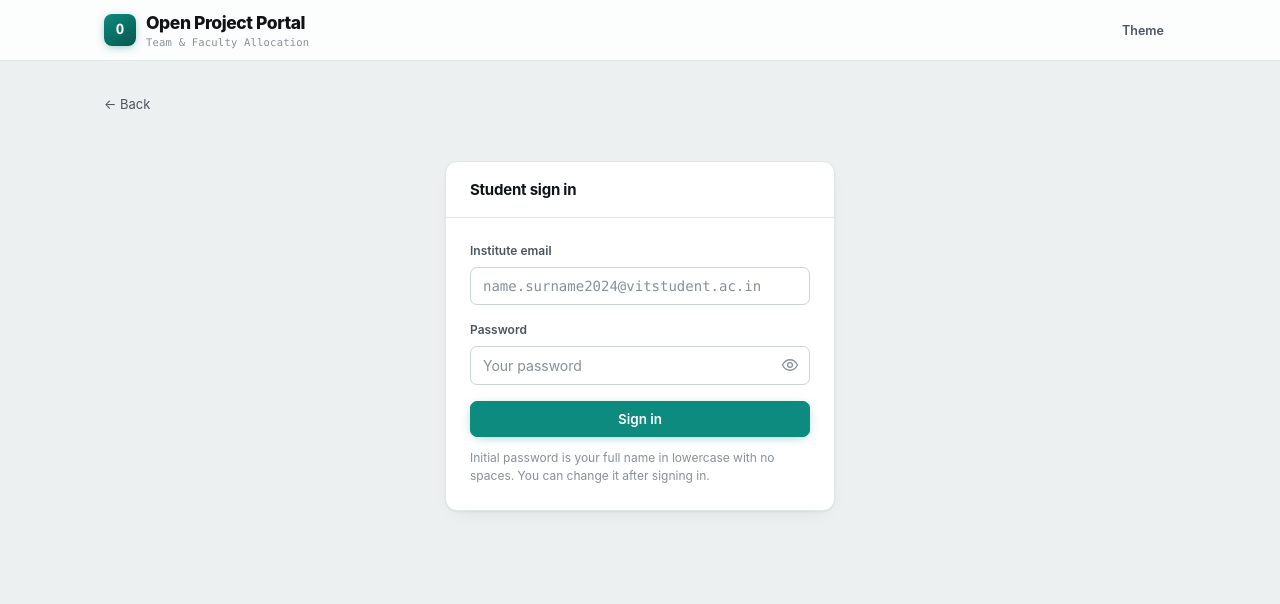
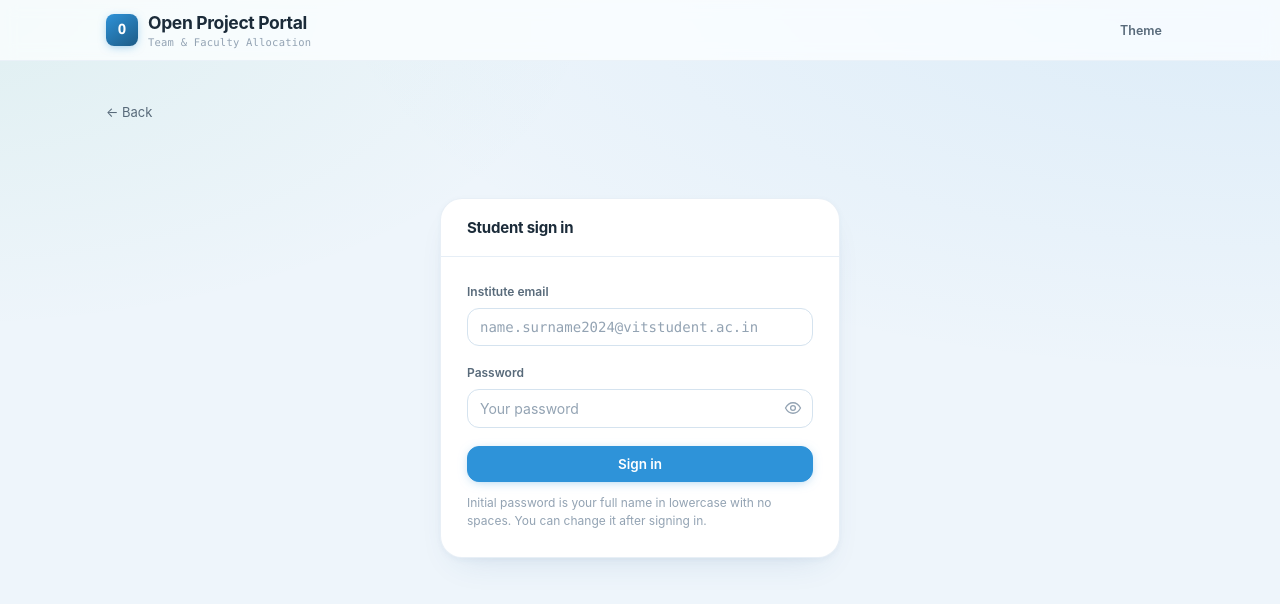
Before and after one commit to wyattstanson/open-project-portal, a website: page portal/public/index.html in a window 1280 px wide. Both pictures are taken after a click on the button "Continue as student". Drawn offline with Linux system fonts and the light colour scheme.

Commit message:
Enforce one-student-one-group (submit blocks clashes, replaces own; directory flags grouped); breezy light-first redesign (sky palette, airy gradient, softer type/shadows)

```diff
--- a/portal/public/index.html
+++ b/portal/public/index.html
@@ -6,30 +6,30 @@
 <title>Open Project Portal</title>
 <style>
   :root{
-    --bg:#edf0f0; --surface:#ffffff; --surface-2:#f3f6f5; --raise:#ffffff;
-    --ink:#0f1417; --ink-2:#4b555c; --ink-3:#869099; --line:#e1e6e6; --line-2:#ccd4d3;
-    --brand:#0d8b7e; --brand-2:#0a746a; --brand-ink:#ffffff; --brand-wash:#dcf1ed;
-    --good:#15803d; --good-wash:#e3f3e9; --warn:#9a5a00; --warn-wash:#f6ecd8;
-    --bad:#c62f28; --bad-wash:#f8e5e3; --info-wash:#e2f1ef;
-    --s1:4px; --s2:8px; --s3:12px; --s4:16px; --s5:24px; --s6:32px; --s7:48px;
-    --r1:7px; --r2:12px; --r3:16px;
-    --shadow:0 1px 2px rgba(16,22,26,.05), 0 6px 20px -10px rgba(16,22,26,.12);
-    --shadow-2:0 14px 40px -14px rgba(13,139,126,.28);
+    --bg:#eef5fb; --surface:#ffffff; --surface-2:#f1f7fc; --raise:#ffffff;
+    --ink:#1b2b39; --ink-2:#586a7a; --ink-3:#93a3b3; --line:#e6eef6; --line-2:#d5e3ef;
+    --brand:#2e93d9; --brand-2:#1f7cc0; --brand-ink:#ffffff; --brand-wash:#e4f2fd;
+    --good:#12a06b; --good-wash:#e0f5ec; --warn:#b3760a; --warn-wash:#fbeed6;
+    --bad:#dd5c54; --bad-wash:#fce8e6; --info-wash:#e7f2fc;
+    --s1:4px; --s2:8px; --s3:12px; --s4:18px; --s5:26px; --s6:40px; --s7:56px;
+    --r1:10px; --r2:16px; --r3:22px;
+    --shadow:0 2px 6px rgba(40,90,140,.05), 0 16px 36px -18px rgba(40,90,140,.16);
+    --shadow-2:0 24px 54px -20px rgba(46,147,217,.30);
     --mono:"SFMono-Regular",ui-monospace,"Cascadia Mono","Roboto Mono",Menlo,Consolas,monospace;
     --sans:"Inter","Segoe UI",Roboto,-apple-system,system-ui,"Helvetica Neue",Arial,sans-serif;
     --serif:"Inter","Segoe UI",Roboto,-apple-system,system-ui,"Helvetica Neue",Arial,sans-serif;
   }
   @media(prefers-color-scheme:dark){:root{
-    --bg:#090b0d; --surface:#12161a; --surface-2:#181d22; --raise:#1b2127;
-    --ink:#eaf0f0; --ink-2:#98a3a6; --ink-3:#5f6a6e; --line:#212a2d; --line-2:#313b3f;
-    --brand:#22c2ae; --brand-2:#43d8c4; --brand-ink:#04120f; --brand-wash:#0c2b27;
-    --good:#3ecf7f; --good-wash:#0f2e1c; --warn:#d6a54c; --warn-wash:#2e2612;
-    --bad:#e5675c; --bad-wash:#301a17; --info-wash:#0c2622;
-    --shadow:0 1px 2px rgba(0,0,0,.45), 0 10px 30px -12px rgba(0,0,0,.65);
-    --shadow-2:0 18px 46px -14px rgba(0,0,0,.75);
+    --bg:#0c141d; --surface:#14202c; --surface-2:#1a2836; --raise:#1d2c3a;
+    --ink:#e9f1f8; --ink-2:#9db0c0; --ink-3:#647686; --line:#223140; --line-2:#324556;
+    --brand:#58b3f0; --brand-2:#7cc6f5; --brand-ink:#06121d; --brand-wash:#12283b;
+    --good:#3fd08a; --good-wash:#0f2e20; --warn:#e0b45a; --warn-wash:#33280f;
+    --bad:#ee7369; --bad-wash:#341b18; --info-wash:#10263a;
+    --shadow:0 2px 6px rgba(0,0,0,.35), 0 16px 40px -18px rgba(0,0,0,.6);
+    --shadow-2:0 26px 58px -18px rgba(0,0,0,.7);
   }}
-  :root[data-theme="light"]{--bg:#edf0f0;--surface:#fff;--surface-2:#f3f6f5;--raise:#fff;--ink:#0f1417;--ink-2:#4b555c;--ink-3:#869099;--line:#e1e6e6;--line-2:#ccd4d3;--brand:#0d8b7e;--brand-2:#0a746a;--brand-ink:#fff;--brand-wash:#dcf1ed;--good:#15803d;--good-wash:#e3f3e9;--warn:#9a5a00;--warn-wash:#f6ecd8;--bad:#c62f28;--bad-wash:#f8e5e3;--info-wash:#e2f1ef;--shadow:0 1px 2px rgba(16,22,26,.05),0 6px 20px -10px rgba(16,22,26,.12);--shadow-2:0 14px 40px -14px rgba(13,139,126,.28);}
-  :root[data-theme="dark"]{--bg:#090b0d;--surface:#12161a;--surface-2:#181d22;--raise:#1b2127;--ink:#eaf0f0;--ink-2:#98a3a6;--ink-3:#5f6a6e;--line:#212a2d;--line-2:#313b3f;--brand:#22c2ae;--brand-2:#43d8c4;--brand-ink:#04120f;--brand-wash:#0c2b27;--good:#3ecf7f;--good-wash:#0f2e1c;--warn:#d6a54c;--warn-wash:#2e2612;--bad:#e5675c;--bad-wash:#301a17;--info-wash:#0c2622;--shadow:0 1px 2px rgba(0,0,0,.45),0 10px 30px -12px rgba(0,0,0,.65);--shadow-2:0 18px 46px -14px rgba(0,0,0,.75);}
+  :root[data-theme="light"]{--bg:#eef5fb;--surface:#fff;--surface-2:#f1f7fc;--raise:#fff;--ink:#1b2b39;--ink-2:#586a7a;--ink-3:#93a3b3;--line:#e6eef6;--line-2:#d5e3ef;--brand:#2e93d9;--brand-2:#1f7cc0;--brand-ink:#fff;--brand-wash:#e4f2fd;--good:#12a06b;--good-wash:#e0f5ec;--warn:#b3760a;--warn-wash:#fbeed6;--bad:#dd5c54;--bad-wash:#fce8e6;--info-wash:#e7f2fc;--shadow:0 2px 6px rgba(40,90,140,.05),0 16px 36px -18px rgba(40,90,140,.16);--shadow-2:0 24px 54px -20px rgba(46,147,217,.30);}
+  :root[data-theme="dark"]{--bg:#0c141d;--surface:#14202c;--surface-2:#1a2836;--raise:#1d2c3a;--ink:#e9f1f8;--ink-2:#9db0c0;--ink-3:#647686;--line:#223140;--line-2:#324556;--brand:#58b3f0;--brand-2:#7cc6f5;--brand-ink:#06121d;--brand-wash:#12283b;--good:#3fd08a;--good-wash:#0f2e20;--warn:#e0b45a;--warn-wash:#33280f;--bad:#ee7369;--bad-wash:#341b18;--info-wash:#10263a;--shadow:0 2px 6px rgba(0,0,0,.35),0 16px 40px -18px rgba(0,0,0,.6);--shadow-2:0 26px 58px -18px rgba(0,0,0,.7);}
 
   *{box-sizing:border-box;}
   html,body{margin:0;padding:0;}
@@ -316,6 +316,37 @@
     padding:11px 18px;border-radius:24px;font-size:13.5px;font-weight:600;box-shadow:var(--shadow-2);opacity:0;pointer-events:none;
     transition:opacity .25s,transform .25s;z-index:50;}
   #toast.show{opacity:1;transform:translate(-50%,0);}
+
+  /* ================= breezy layer: airy, soft, light ================= */
+  body{
+    background:
+      radial-gradient(130% 90% at 100% -5%, color-mix(in srgb,var(--brand) 10%,transparent), transparent 58%),
+      radial-gradient(100% 80% at -5% 0%, color-mix(in srgb,var(--good) 7%,transparent), transparent 52%),
+      var(--bg);
+    background-attachment:fixed;
+  }
+  .brand .nm{font-weight:750;letter-spacing:-.02em;}
+  .pagehead h1{font-weight:750;letter-spacing:-.025em;line-height:1.08;}
+  h1{font-weight:750;}
+  .card{border-radius:var(--r3);border-color:color-mix(in srgb,var(--line) 90%,transparent);}
+  .card .hd{padding:17px var(--s5);}
+  .card .bd{padding:var(--s5);}
+  .role{border-radius:var(--r3);}
+  .topbar{background:color-mix(in srgb,var(--surface) 72%,transparent);border-bottom:1px solid color-mix(in srgb,var(--line) 75%,transparent);}
+  .authwrap{min-height:60vh;}
+  .authcard{max-width:400px;}
+  .input,.btn,select.sel{border-radius:12px;}
+  .role:hover{box-shadow:var(--shadow-2);}
+  .lead{font-size:16px;line-height:1.6;}
+  /* gentle float-in for cards + panels */
+  @media(prefers-reduced-motion:no-preference){
+    .stack>.card,.grid-2>.card{animation:floatin .5s cubic-bezier(.2,.7,.2,1) both;}
+    .stack>.card:nth-child(2){animation-delay:.06s;}
+    .stack>.card:nth-child(3){animation-delay:.12s;}
+    .stack>.card:nth-child(4){animation-delay:.18s;}
+    .authcard{animation:floatin .5s cubic-bezier(.2,.7,.2,1) both;}
+  }
+  @keyframes floatin{from{opacity:0;transform:translateY(16px);}to{opacity:1;transform:none;}}
 </style>
 </head>
 <body>
@@ -667,7 +698,8 @@ function loadStudentDir(){
     document.getElementById('stDirCount').textContent=r.body.total.toLocaleString()+' students';
     document.getElementById('stDirPage').textContent='Page '+r.body.page+' of '+r.body.pages;
     document.getElementById('stDirRows').innerHTML=r.body.rows.map(function(s){
-      return '<tr><td class="mono">'+esc(s.reg)+'</td><td>'+esc(s.name)+'</td><td>'+esc(s.school.split(':')[0])+'</td><td>'+(s.scope?'<span class="pill scope">SCOPE</span>':'Other')+'</td><td><button class="btn sm" data-add="'+esc(s.reg)+'">Add</button></td></tr>';
+      var action=s.grouped?'<span class="mini">in a group</span>':'<button class="btn sm" data-add="'+esc(s.reg)+'">Add</button>';
+      return '<tr'+(s.grouped?' style="opacity:.6"':'')+'><td class="mono">'+esc(s.reg)+'</td><td>'+esc(s.name)+'</td><td>'+esc(s.school.split(':')[0])+'</td><td>'+(s.scope?'<span class="pill scope">SCOPE</span>':'Other')+'</td><td>'+action+'</td></tr>';
     }).join('')||'<tr><td colspan="5" class="mini">No matches.</td></tr>';
   });
 }
@@ -820,7 +852,7 @@ document.querySelectorAll('input[type=password]').forEach(function(inp){
 /* theme */
 var TH='opp_theme';
 function applyTheme(t){if(t==='light'||t==='dark')document.documentElement.setAttribute('data-theme',t);else document.documentElement.removeAttribute('data-theme');}
-var theme=localStorage.getItem(TH)||'auto';applyTheme(theme);
+var theme=localStorage.getItem(TH)||'light';applyTheme(theme);
 document.getElementById('theme').onclick=function(){theme=theme==='auto'?'light':theme==='light'?'dark':'auto';localStorage.setItem(TH,theme);applyTheme(theme);};
 </script>
 </body>
```
Also changed, not shown: portal/portal-server.js (+30 -3 lines).
